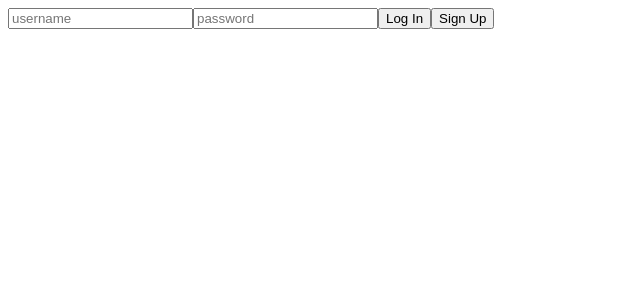
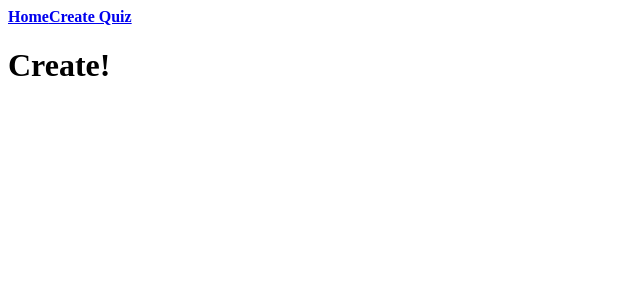
Before and after one commit to BrianARuff/team_dead_or_alive, a React (Create React App) app in the folder frontend/: page /create in a window 1280 px wide. Shown: the top 300 px of the page, without its empty margins (0-640 px from the left). Built offline with nearby package versions, Linux system fonts and the light colour scheme.

Commit message:
testing without login

```diff
--- a/frontend/src/App.js
+++ b/frontend/src/App.js
@@ -11,7 +11,7 @@ class App extends Component {
   render() {
     return (
       <div className="app">
-        {!this.props.username ? <Login /> : <BrowserRouter><Router /></BrowserRouter>}
+        {this.props.username ? <Login /> : <BrowserRouter><Router /></BrowserRouter>}
       </div>
     );
   }
```
Also changed, not shown: 1 other file (tests, documents, lock files or other folders).
